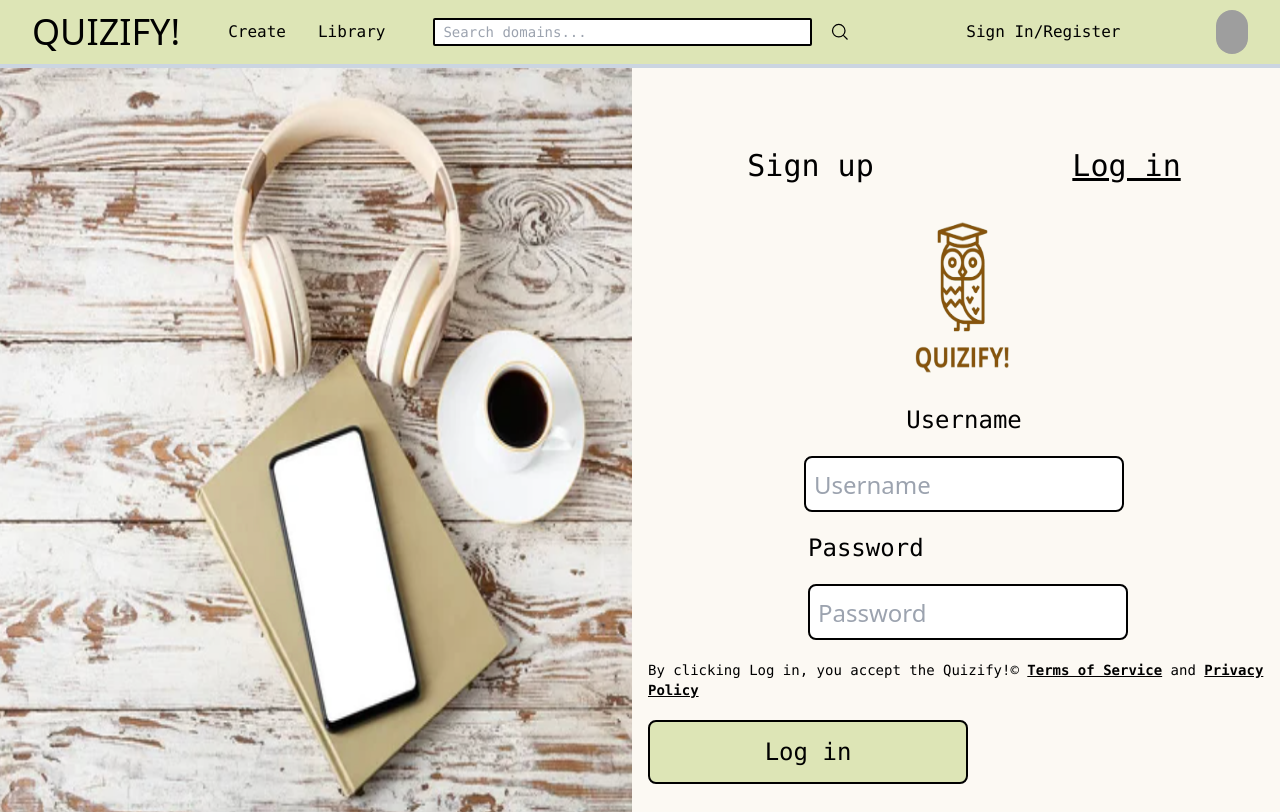
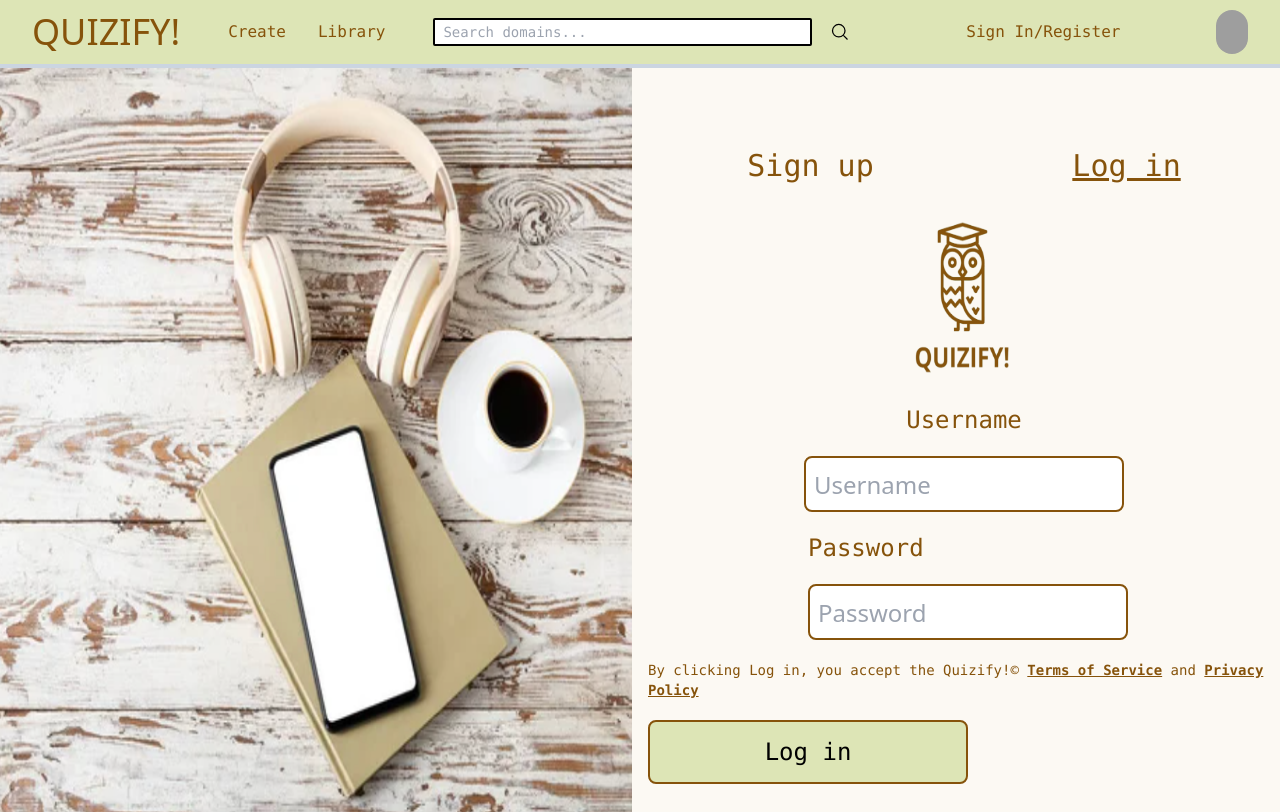
Before and after one commit to arif24v/quizify, a Next.js app in the folder quizify/: page /login in a window 1280 px wide. Built offline with nearby package versions, Linux system fonts and the light colour scheme; grey boxes are pictures that could not be loaded.

Commit message:
fixing browns

```diff
--- a/quizify/src/app/components/navbar/navbar.js
+++ b/quizify/src/app/components/navbar/navbar.js
@@ -7,10 +7,10 @@ export default function Home() {
     return (
         <main>
             <div className = "bg-btn w-full flex flex-row gap-12 h-16 items-center justify-center p-8 sticky top-0">
-                <Link className="text-4xl text-brown justify-center" href="/"> QUIZIFY!</Link>
+                <Link className="text-4xl text-browns justify-center" href="/"> QUIZIFY!</Link>
                 <div className="flex flex-row max-md:hidden gap-8">
-                    <Link className = "hover:underline text-brown font-mono" href="/create"> Create </Link>
-                    <Link className = "hover:underline whitespace-nowrap text-brown font-mono" href="/library"> Library </Link>
+                    <Link className = "hover:underline text-browns font-mono" href="/create"> Create </Link>
+                    <Link className = "hover:underline whitespace-nowrap text-browns font-mono" href="/library"> Library </Link>
                 </div>
 
                 <div className="flex flex-row w-1/2" data-twe-input-wrapper-init data-twe-input-group-ref>
@@ -32,7 +32,7 @@ export default function Home() {
                     </button>
                 </div>
                 <div className="flex-1" />
-                <Link className = "hover:underline text-brown font-mono whitespace-nowrap" href="/login">Sign In/Register</Link>
+                <Link className = "hover:underline text-browns font-mono whitespace-nowrap" href="/login">Sign In/Register</Link>
                 <div>
                     <button className="block md:hidden">
                         <svg className = "w-5 h-5" xlmns="http://www.w3.org/2000/svg" fill="none" viewBox="0 0 17 14">
--- a/quizify/src/app/create/page.js
+++ b/quizify/src/app/create/page.js
@@ -192,11 +192,11 @@ export default function Page() {
                                 <button className="font-mono text-black bg-red-500 hover:bg-red-400 ease-in-out duration-100 pl-3 pr-3 rounded-md" onClick={(e) => setDeleting(id)}> DELETE </button>
                             </div>
                             { editing == id ? (
-                                <div className = "flex flex-row w-full font-mono text-brown bg-btn rounded-b-md">
+                                <div className = "flex flex-row w-full font-mono text-browns bg-btn rounded-b-md">
                                     <p className="flex flex-row text-lg ml-5 mt-5 mb-5"> TERM: </p>
-                                    <textarea type="text" style={{ overflowWrap: 'break-word' }} className = "outline-none border-b-4 bg-btn-200 text-brown font-mono flex flex-row text-lg m-5 w-1/2" onChange={(e) => setEditableValue([e.target.value, editableValue[1]])} value={editableValue[0]} />
+                                    <textarea type="text" style={{ overflowWrap: 'break-word' }} className = "outline-none border-b-4 bg-btn-200 text-browns font-mono flex flex-row text-lg m-5 w-1/2" onChange={(e) => setEditableValue([e.target.value, editableValue[1]])} value={editableValue[0]} />
                                     <p className="flex flex-row text-lg ml-5 mt-5 mb-5"> DEF: </p>
-                                    <textarea type="text" style={{ overflowWrap: 'break-word' }} className = "outline-none border-b-4 bg-btn-200 text-brown font-mono flex flex-row text-lg m-5 w-1/2" onChange={(e) => setEditableValue([editableValue[0], e.target.value])} value={editableValue[1]} />
+                                    <textarea type="text" style={{ overflowWrap: 'break-word' }} className = "outline-none border-b-4 bg-btn-200 text-browns font-mono flex flex-row text-lg m-5 w-1/2" onChange={(e) => setEditableValue([editableValue[0], e.target.value])} value={editableValue[1]} />
 
                                     <button className = "m-2 rounded-md bg-btn hover:bg-btn-200 ease-in-out duration-100 font-mono text-lg align-center p-2" onClick={() => setReplacing(id)}>
                                         <svg xmlns="http://www.w3.org/2000/svg" fill="none" viewBox="0 0 24 24" strokeWidth="1.5" stroke="currentColor" class="w-12 h-6">
--- a/quizify/src/app/login/page.js
+++ b/quizify/src/app/login/page.js
@@ -67,15 +67,15 @@ async function signin(u,p){
                         <img class="h-[93vh] w-[50vw]" src="yah.png" alt="yah.png" />
                     </div>
                         <div className="flex flex-row">
-                        <Link href="" className="mt-20 mx-auto hover:underline text-3xl text-brown font-mono">Sign up</Link>
-                        <Link href="" className="underline mt-20 mx-auto hover:underline text-3xl text-brown font-mono">Log in</Link>
+                        <Link href="" className="mt-20 mx-auto hover:underline text-3xl text-browns font-mono">Sign up</Link>
+                        <Link href="" className="underline mt-20 mx-auto hover:underline text-3xl text-browns font-mono">Log in</Link>
                         </div>
                     <div>
                         <img class="mt-5 mx-auto h-[25vh] w-[13vw]" src="owl.png" alt="owl.png" />
                     </div>
                     <div>
                         <div className="flex flex-column">
-                            <div class="mx-auto text-2xl text-brown font-mono">
+                            <div class="mx-auto text-2xl text-browns font-mono">
                                 Username
                             </div>
 
@@ -83,18 +83,18 @@ async function signin(u,p){
                     </div>
 
                     <div>
-                        <input type="text" className="mx-auto flex flex-row border-brown border-2 rounded-lg text-2xl form-control mt-5 h-14 w-80 p-2" placeholder="Username" />
+                        <input type="text" className="mx-auto flex flex-row border-browns border-2 rounded-lg text-2xl form-control mt-5 h-14 w-80 p-2" placeholder="Username" />
                     </div>
 
                     <div>
-                        <div class="mt-5 ml-40 text-2xl text-brown font-mono">
+                        <div class="mt-5 ml-40 text-2xl text-browns font-mono">
                             Password
                         </div>
-                        <input type="text" className="ml-40 flex flex-row border-brown border-2 rounded-lg text-2xl form-control mt-5 h-14 w-80 p-2" placeholder="Password" />
+                        <input type="text" className="ml-40 flex flex-row border-browns border-2 rounded-lg text-2xl form-control mt-5 h-14 w-80 p-2" placeholder="Password" />
                     </div>
                     <div>
-                        <p className="mt-5 mx-auto text-sm text-brown font-mono">By clicking Log in, you accept the Quizify!© <b><u>Terms of Service</u></b> and <b><u>Privacy Policy</u></b></p>
-                        <button className="mx-auto hover:shadow-md hover:bg-btn-200 hover:shadow-btn-200 ease-in-out duration-200 text-2xl mt-5 p-2 rounded-lg border-brown bg-btn-100 h-16 w-80 font-mono border-2">Log in </button>
+                        <p className="mt-5 mx-auto text-sm text-browns font-mono">By clicking Log in, you accept the Quizify!© <b><u>Terms of Service</u></b> and <b><u>Privacy Policy</u></b></p>
+                        <button className="mx-auto hover:shadow-md hover:bg-btn-200 hover:shadow-btn-200 ease-in-out duration-200 text-2xl mt-5 p-2 rounded-lg border-browns bg-btn-100 h-16 w-80 font-mono border-2">Log in </button>
                     </div>
                 </div>
                 }
@@ -113,8 +113,8 @@ async function signin(u,p){
                     </div>
                     <div>
 
-                            <button className="ml-25 hover:underline text-brown font-mono" type="button" onClick={() => setState("Log In")}>Log In</button>
-                            <button className="ml-25 hover:underline text-brown font-mono" type="button" onClick={() => setState("Sign Up")}>Sign Up</button>
+                            <button className="ml-25 hover:underline text-browns font-mono" type="button" onClick={() => setState("Log In")}>Log In</button>
+                            <button className="ml-25 hover:underline text-browns font-mono" type="button" onClick={() => setState("Sign Up")}>Sign Up</button>
 
                         <form className="flex flex-col">
                             <div class="mx-auto">
--- a/quizify/src/app/profile/page.js
+++ b/quizify/src/app/profile/page.js
@@ -17,7 +17,7 @@ export default function Page() {
                     <img class="border-btn-200 border-4 ml-40 h-30 w-30 rounded-full" src="https://cdn-icons-png.flaticon.com/512/3135/3135715.png" alt="profile.jpg" />
                 </div>
                 <div>
-                    <p class="text-3xl text-brown font-mono">
+                    <p class="text-3xl text-browns font-mono">
                         Username:
                     </p>
                 </div>
@@ -32,7 +32,7 @@ export default function Page() {
 
                 </div>
                 <div>
-                    <p class="mt-12 text-3xl text-brown font-mono">
+                    <p class="mt-12 text-3xl text-browns font-mono">
                         Password:
                     </p>
                 </div>
```
